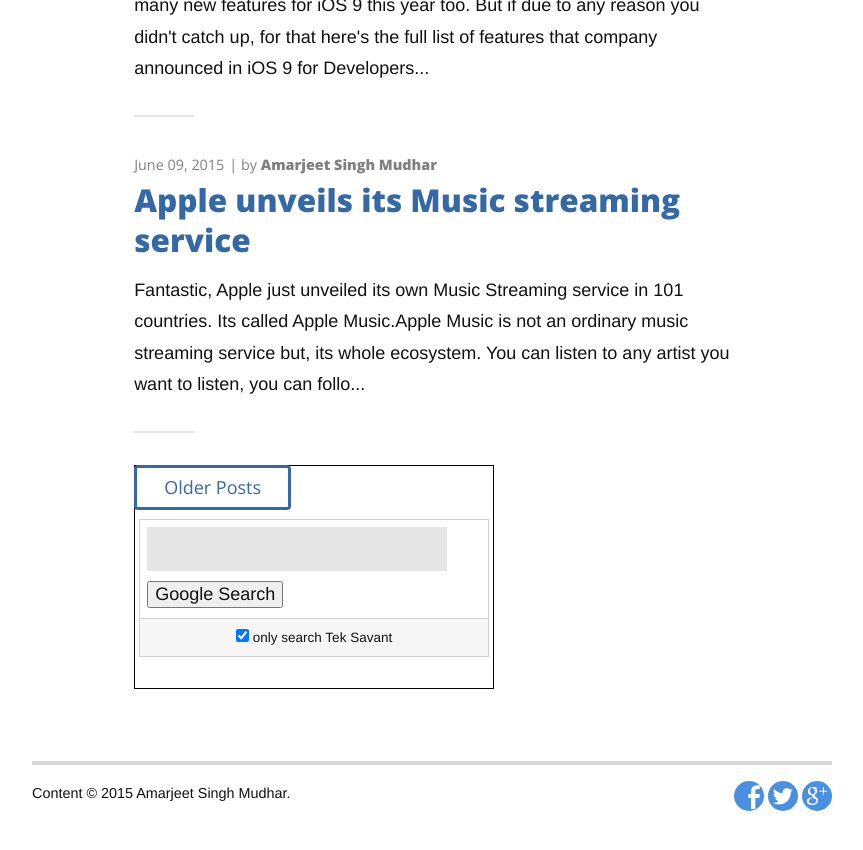
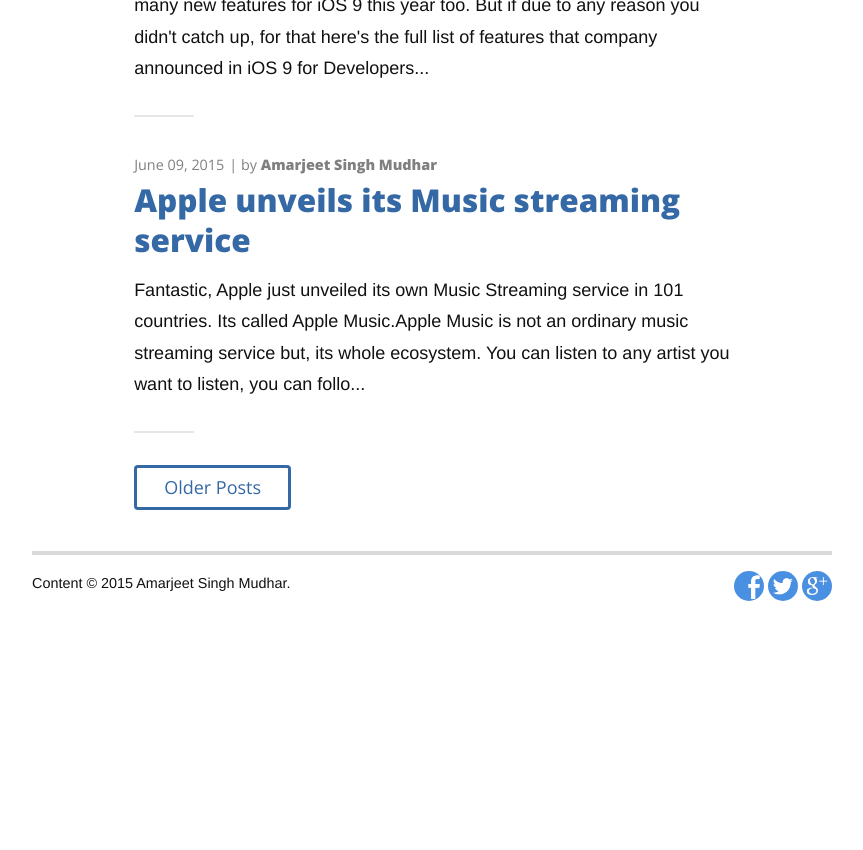
Before and after one commit to teksavant/teksavant.github.io, a Jekyll site: the page built from index.html, in a window 1280 px wide and 900 px high, scrolled down 1528 px. Shown: the top 850 px of the window, without its empty margins (208-1071 px from the left). Built offline with Jekyll 4.4.1, drawn with Linux system fonts in a browser that asks for light colours; nearby versions of some CDN libraries; Markdown is read by kramdown in place of the engine named in the settings; the list of posts is cut into pages by our own code; after the commit the page ends 2217 px from its top, so only the background shows below that.

Commit message:
commentify search bar

```diff
--- a/index.html
+++ b/index.html
@@ -38,7 +38,7 @@
 
 
 
-    <form method="get" action="http://www.google.com/search"> <div style="border:1px solid black;padding:4px;width:20em;"> <table border="0" cellpadding="0"> <tr><td> <input type="text" name="q" size="25" maxlength="255" value="" /> <input type="submit" value="Google Search" /></td></tr> <tr><td align="center" style="font-size:75%"> <input type="checkbox" name="sitesearch" value="teksavant.com" checked /> only search Tek Savant<br /> </td></tr></table> </div> </form>
+    <!-- <form method="get" action="http://www.google.com/search"> <div style="border:1px solid black;padding:4px;width:20em;"> <table border="0" cellpadding="0"> <tr><td> <input type="text" name="q" size="25" maxlength="255" value="" /> <input type="submit" value="Google Search" /></td></tr> <tr><td align="center" style="font-size:75%"> <input type="checkbox" name="sitesearch" value="teksavant.com" checked /> only search Tek Savant<br /> </td></tr></table> </div> </form> -->
 
 
   </div>
```
